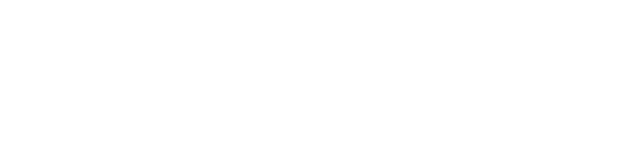
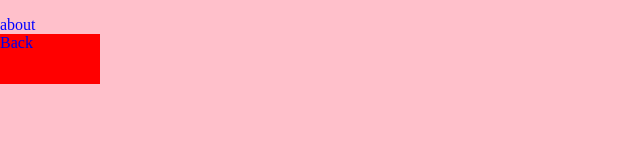
Before and after one commit to mmajki1000/portfolio, a Gatsby site: page /about in a window 1280 px wide. Before the commit this address had no page. Shown: the whole page, without its empty margins (0-640 px from the left). Built offline with nearby package versions, Linux system fonts and the light colour scheme; Gatsby itself is replaced by a stand-in of ours.

Commit message:
Layout works

```diff
--- a/src/components/Button.js
+++ b/src/components/Button.js
@@ -1,11 +1,12 @@
-import styled from "styled-components"
+import styled from "styled-components";
 
 const Button = styled.button`
     height: 50px;
     width: 100px;
-    color: ${({theme}) => theme.colors.primary } ;
-    background-color: ${({theme}) => theme.colors.primary } ;
+   // color: ${({theme}) => theme.colors.primary } ;
+   // background-color: ${({theme}) => theme.colors.primary } ;
     background-color: red;
+    text-decoration: none;
 
 `
 
--- a/src/layout/Layout.js
+++ b/src/layout/Layout.js
@@ -1,7 +1,7 @@
 import React from "react";
-import { ThemeProvider, createGlobalStyle } from "styled-components";
+import styled, { ThemeProvider, createGlobalStyle } from "styled-components";
 //import GlobalStyle from '../utils/GlobalStyles';
-import {theme } from '../utils/theme';
+import {theme} from '../utils/theme';
 
 const GlobalStyle = createGlobalStyle`
     body {
@@ -17,14 +17,26 @@ const GlobalStyle = createGlobalStyle`
     }
 `;
 
-const Layout = ({children}) => {
+const StyledWrapper = styled.div`
+    height: 100px;
+    display: flex;
+    flex-direction: column;
+    justify-content: center;
+    align-self: start;
+    position: relative;
+    max-width: 1200px;
+`;
+
+ const Layout = ({children}) => (
     <ThemeProvider theme={theme}>
         <>
         <GlobalStyle/>
+        <StyledWrapper>
             {children}
-
+        </StyledWrapper>
         </>
     </ThemeProvider>
-}
+
+ )
 
 export default Layout;
--- /dev/null
+++ b/src/pages/about.js
@@ -0,0 +1,14 @@
+import { Link } from 'gatsby'
+import React from 'react'
+import Button from '../components/Button'
+import Layout from '../layout/Layout'
+
+const AboutPage = () => (
+    <Layout>
+        <div>about</div>
+        <Button as={Link} to='/'>Back</Button>
+    </Layout>
+
+);
+
+export default AboutPage;
--- a/src/utils/Fonts.js
+++ b/src/utils/Fonts.js
@@ -6,4 +6,4 @@ export const fonts = {
 
 }
 
-//export default fonts;
+export default fonts;
--- a/src/utils/Theme.js
+++ b/src/utils/Theme.js
@@ -3,8 +3,8 @@ import {fonts }from './fonts'
 
 export const theme = {
     colors,
-    fonts
+    fonts,
 
 }
 
-//export default theme;
+export default theme;
```
Also changed, not shown: src/pages/index.js (+9 -10 lines).
